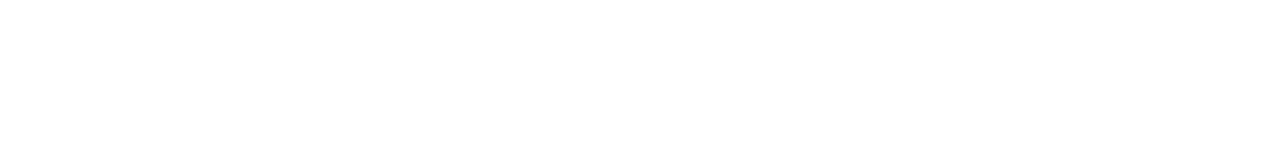
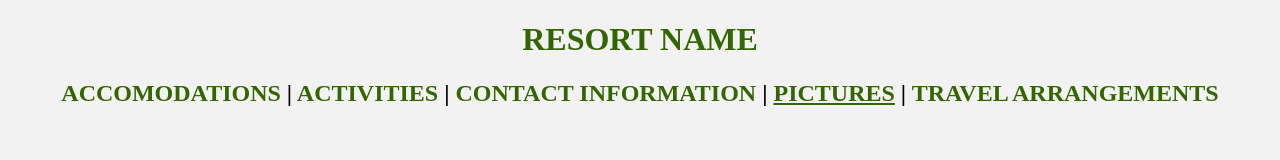
Before and after one commit to staceyhs/resort-website, a plain HTML site: page pictures.html in a window 1280 px wide. Drawn offline with Linux system fonts and the light colour scheme.

Commit message:
add CSS and styling

```diff
--- a/accomdations.html
+++ b/accomdations.html
@@ -0,0 +1,12 @@
+<!DOCTYPE html>
+<html>
+  <head>
+    <link href="css/styles.css" rel="stylesheet" type="text/css">
+    <title>Resort Website</title>
+  </head>
+  <body>
+    <h1><a href=index.html>Resort Name</a></h1>
+
+    <h2><a href="accomdations.html"><u>Accomodations</u></a> | <a href="activities.html">Activities</a> | <a href="contact-information.html">Contact Information</a> | <a href="pictures.html">Pictures</a> | <a href="travel-arrangements.html">Travel Arrangements</a></h2>
+  </body>
+</html>
--- a/css/styles.css
+++ b/css/styles.css
@@ -1,5 +1,17 @@
 h1 {
-  color: grey;
+  color:  #336600;
+  text-align: center;
+}
+
+a {
+  color:  #336600;
+  text-align: center;
+  text-decoration: none;
+  text-transform: uppercase;
+}
+
+h2 {
+  text-align: center;
 }
 
 body {
--- a/pictures.html
+++ b/pictures.html
@@ -0,0 +1,12 @@
+<!DOCTYPE html>
+<html>
+  <head>
+    <link href="css/styles.css" rel="stylesheet" type="text/css">
+    <title>Resort Website</title>
+  </head>
+  <body>
+    <h1><a href=index.html>Resort Name</a></h1>
+
+    <h2><a href="accomdations.html">Accomodations</a> | <a href="activities.html">Activities</a> | <a href="contact-information.html">Contact Information</a> | <a href="pictures.html"><u>Pictures</u></a> | <a href="travel-arrangements.html">Travel Arrangements</a></h2>
+  </body>
+</html>
```
Also changed, not shown: activities.html (+12 -0 lines), contact-information.html (+12 -0 lines), index.html (+8 -0 lines), travel-arrangements.html (+12 -0 lines).
